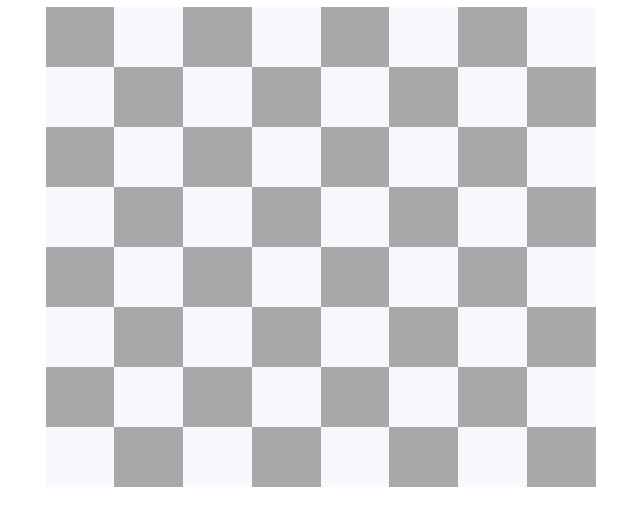
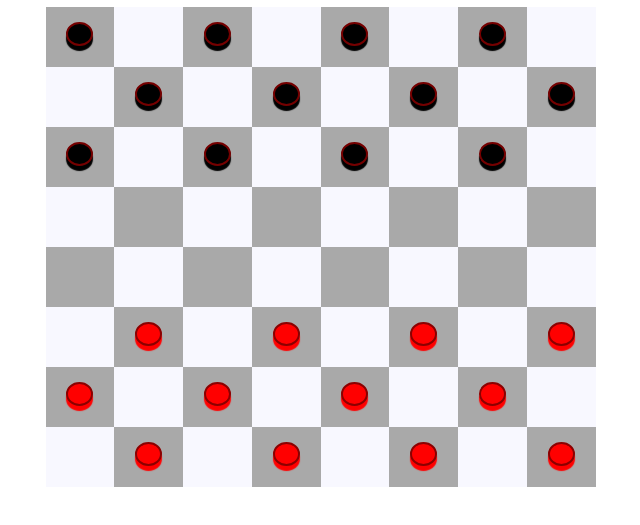
Before and after one commit to mnahm5/Checkers, a plain HTML site: page index.html in a window 1280 px wide. Shown: the part 63-588 px from the top of the page, without its empty margins (282-922 px from the left). Drawn offline with nearby package versions, Linux system fonts and the light colour scheme.

Commit message:
Pieces can be moved

```diff
--- a/css/main.css
+++ b/css/main.css
@@ -10,9 +10,35 @@ h1 {
     height: 60px;
 }
 
+.btn-circle {
+    width: 70%;
+    height: 40%;
+    margin-top: 40%;
+    margin-left: 15%;
+    border-radius: 50%;
+}
+
+.red {
+    background-color: red;
+    border: 2px solid darkred;
+    box-shadow: 0px 5px 1px red;
+}
+.black {
+    background-color: black;
+    border: 2px solid #740000;
+    box-shadow: 0px 5px 1px black;
+}
+
 .dark {
     background-color: darkgray;
 }
 .light {
     background-color: ghostwhite;
 }
+
+.selected {
+    background-color: deepskyblue;
+}
+.possible_move {
+    background-color: green;
+}
--- a/index.html
+++ b/index.html
@@ -17,6 +17,7 @@
 <script type="text/javascript" src="scripts/board_builder.js"></script>
 <script type="text/javascript" src="scripts/converters.js"></script>
 <script type="text/javascript" src="scripts/piece.js"></script>
+<script type="text/javascript" src="scripts/game.js"></script>
 <script type="text/javascript" src="scripts/main.js"></script>
 </body>
 </html>
--- /dev/null
+++ b/scripts/game.js
@@ -0,0 +1,74 @@
+var game = function(color) {
+    var user_color = color;
+    var pc_color;
+    if (user_color == 'red') {
+        pc_color = 'black';
+    }
+    else {
+        pc_color = 'red';
+    }
+    var user_side = 'bottom';
+    var pc_side = 'top';
+    var engine_board;
+
+    var find_initial_positions = function(side, color) {
+        var begin, end;
+        if (side == 'top') {
+            begin = 0;
+            end = 3;
+        }
+        else {
+            begin = 5;
+            end = 8;
+        }
+        var initial_positions = [];
+        for (var i = begin; i < end; i++) {
+            var j = i * 8;
+            while (j < (i + 1) * 8) {
+                var class_of_div = $('#' + j).attr('class').split(' ');
+                if (class_of_div.indexOf('dark') != -1) {
+                    initial_positions.push(j);
+                    $('#' + j).prepend($('<div class="btn-circle ' + color +'"></div>'));
+                }
+                j++
+            }
+        }
+        return initial_positions;
+    };
+
+    this.initialise_board = function() {
+        create_board();
+        engine_board = Array.apply(null, new Array(100)).map(Number.prototype.valueOf,100);
+        for (var i = 0; i < 64; i++) {
+            var engine_index = board_index2engine(i);
+            engine_board[engine_index] = null;
+        }
+        var user_initial_positions = find_initial_positions(user_side,user_color);
+        var pc_initial_positions = find_initial_positions(pc_side,pc_color);
+        for (i = 0; i < user_initial_positions.length; i++) {
+            engine_board[board_index2engine(user_initial_positions[i])] = new piece(user_color,'user');
+            engine_board[board_index2engine(pc_initial_positions[i])] = new piece(pc_color,'pc');
+        }
+    };
+
+    this.showMoves = function(board_index) {
+        var engine_index = board_index2engine(board_index);
+        var selected_piece = engine_board[engine_index];
+        var possible_moves = selected_piece.find_possible_moves();
+        var possible_squares = [];
+        for (var i = 0; i < possible_moves.length; i++) {
+            var possible_square = engine_index + possible_moves[i];
+            if (engine_board[possible_square] == null) {
+                possible_squares.push(engine2board_index(possible_square));
+            }
+        }
+        return possible_squares;
+    };
+
+    this.executeMove = function(old_index,new_index) {
+        old_index = board_index2engine(old_index);
+        new_index = board_index2engine(new_index);
+        engine_board[new_index] = engine_board[old_index];
+        engine_board[old_index] = null;
+    }
+};
--- a/scripts/main.js
+++ b/scripts/main.js
@@ -1,3 +1,24 @@
-$(document).ready(function() {
-    create_board();
+var Game = new game('red');
+Game.initialise_board();
+
+var selected_board_index;
+$('#board').on('click','.btn-circle',function() {
+    $('.possible_move').removeClass('possible_move');
+    $('.selected').removeClass('selected');
+    $(this).parent().addClass('selected');
+
+    selected_board_index = $(this).parent().attr('id');
+    var possible_squares = Game.showMoves(selected_board_index);
+    for (var i = 0; i < possible_squares.length; i++) {
+        $('#' + possible_squares[i]).addClass('possible_move');
+    }
 });
+
+$('#board').on('click','.possible_move',function() {
+    $('.possible_move').removeClass('possible_move');
+    $('.selected').removeClass('selected');
+    var new_position = $(this).attr('id');
+    Game.executeMove(selected_board_index,new_position);
+    var piece_class = $('#' + selected_board_index + ' > .btn-circle').remove().attr('class');
+    $(this).append('<div class="' + piece_class + '"></div>');
+});
--- a/scripts/piece.js
+++ b/scripts/piece.js
@@ -1,19 +1,36 @@
-var piece = function(color, owner) {
-    this.color = color;
-    this.owner = owner;
-    if (this.owner == 'user') {
-        this.side = 'bottom';
+var piece = function(piece_color, piece_owner) {
+    var color, owner, side, type;
+    color = piece_color;
+    owner = piece_owner;
+    if (owner == 'user') {
+        side = 'bottom';
     }
     else {
-        this.side = 'top';
+        side = 'top';
     }
-    this.type = 'man';
+    type = 'man';
+
+    this.find_owner = function() {
+        return owner;
+    };
+
+    this.find_color = function() {
+        return color;
+    };
+
+    this.find_side = function() {
+        return side;
+    };
+
+    this.find_type = function() {
+        return type;
+    };
 
     this.find_possible_moves = function() {
-        if (this.type == 'man' && this.side == 'top') {
+        if (type == 'man' && side == 'top') {
             return [9,11];
         }
-        else if (this.type == 'man' && this.side == 'bottom') {
+        else if (type == 'man' && side == 'bottom') {
             return [-9,-11];
         }
         else {
@@ -22,6 +39,6 @@ var piece = function(color, owner) {
     };
 
     this.promote = function() {
-        this.type = 'king';
+        type = 'king';
     };
 };
```
